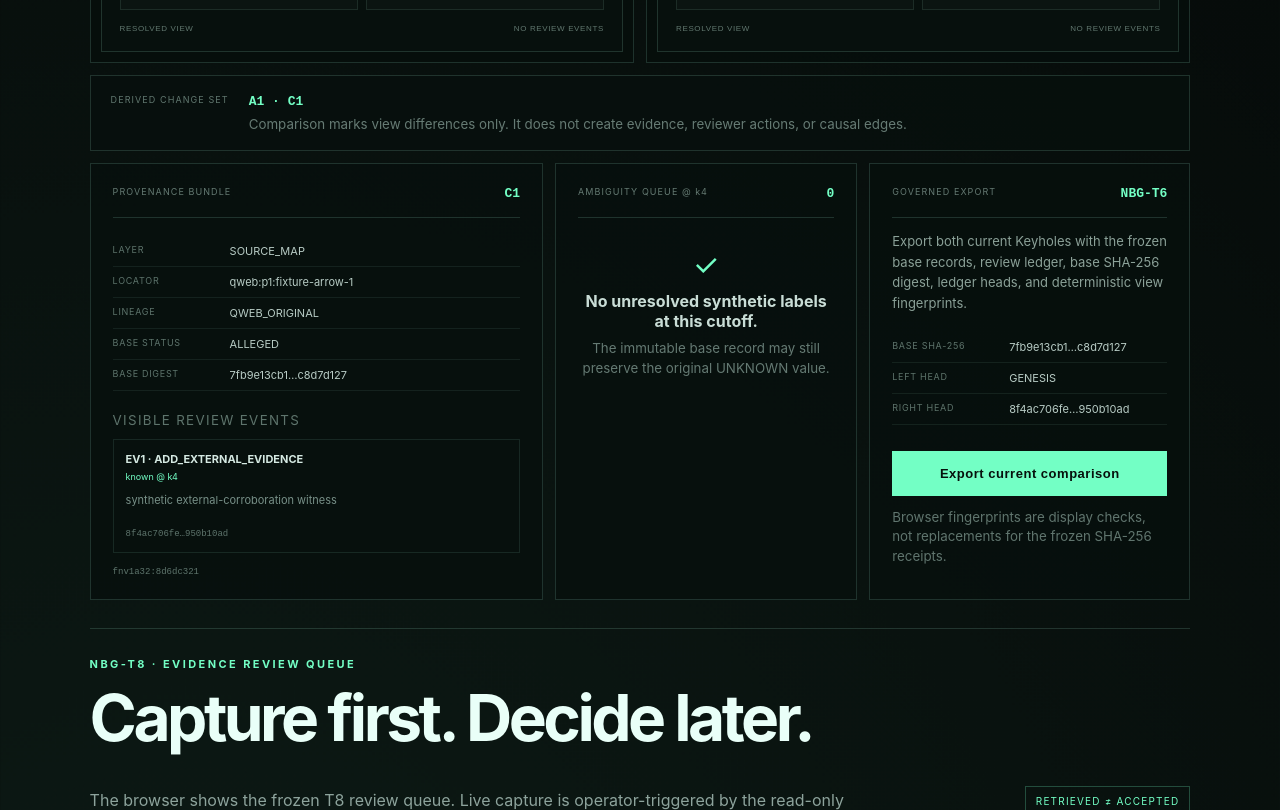
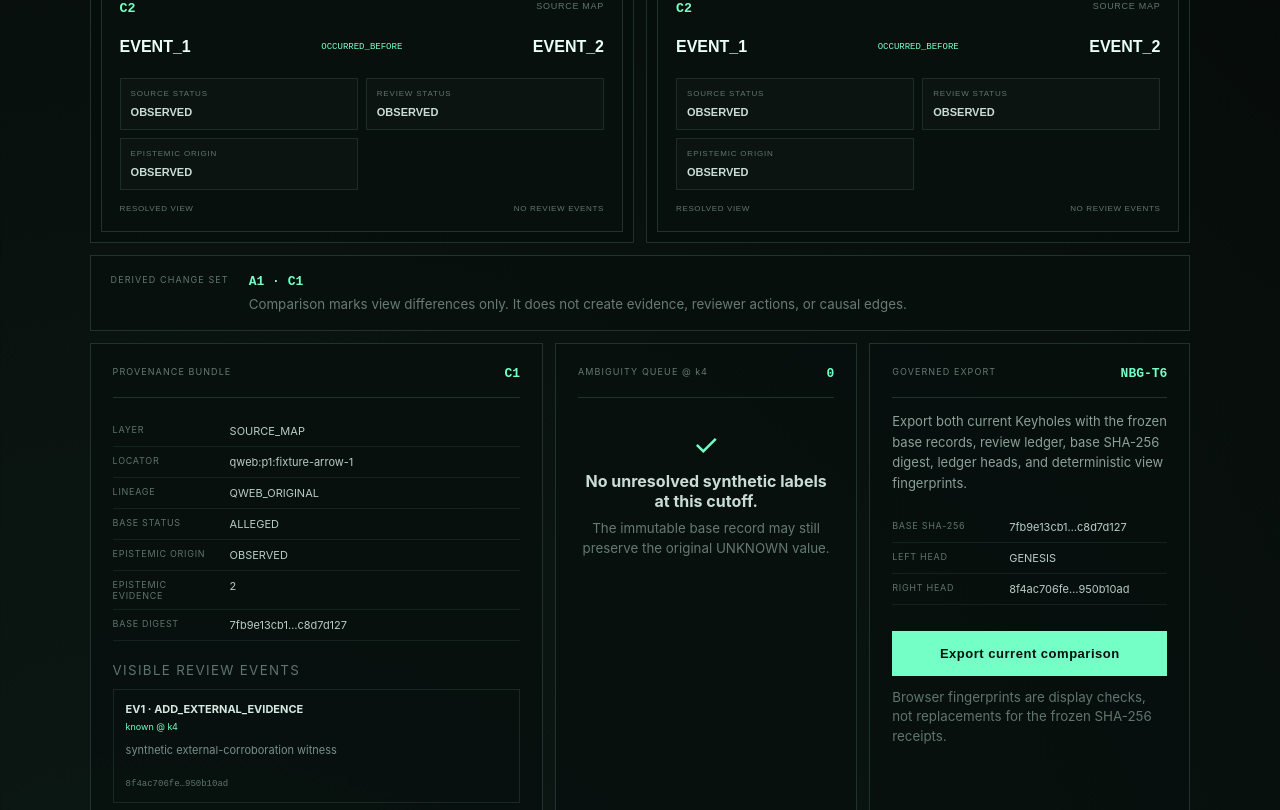
Before and after one commit to MichaelWave369/NestedBubbleGear, a React (Vite) app: page / in a window 1280 px wide. Shown: the part 6140-6950 px from the top of the page. Built offline with nearby package versions, Linux system fonts and the light colour scheme.

Commit message:
feat(ui): surface epistemic origin in temporal retrieval

```diff
--- a/src/App.jsx
+++ b/src/App.jsx
@@ -206,6 +206,10 @@ function TemporalClaimCard({ item, selected, onSelect }) {
           <small>REVIEW STATUS</small>
           <b>{item.reviewStatus}</b>
         </div>
+        <div>
+          <small>EPISTEMIC ORIGIN</small>
+          <b>{item.epistemic?.origin ?? 'UNKNOWN'}</b>
+        </div>
       </div>
       <div className="temporal-card-foot">
         <span>{item.ambiguity ? 'AMBIGUOUS' : 'RESOLVED VIEW'}</span>
@@ -838,6 +842,8 @@ function App() {
                   <div><dt>Locator</dt><dd>{selectedBundle.baseRecord.provenance.sourceLocator}</dd></div>
                   <div><dt>Lineage</dt><dd>{selectedBundle.baseRecord.provenance.sourceLineage}</dd></div>
                   <div><dt>Base status</dt><dd>{selectedBundle.baseRecord.sourceStatus}</dd></div>
+                  <div><dt>Epistemic origin</dt><dd>{selectedBundle.epistemicMemory?.origin ?? 'UNKNOWN'}</dd></div>
+                  <div><dt>Epistemic evidence</dt><dd>{selectedBundle.epistemicMemory?.evidence?.length ?? 0}</dd></div>
                   <div><dt>Base digest</dt><dd>{shortHash(TEMPORAL_BASE_DIGEST)}</dd></div>
                 </dl>
                 <div className="review-events">
```
